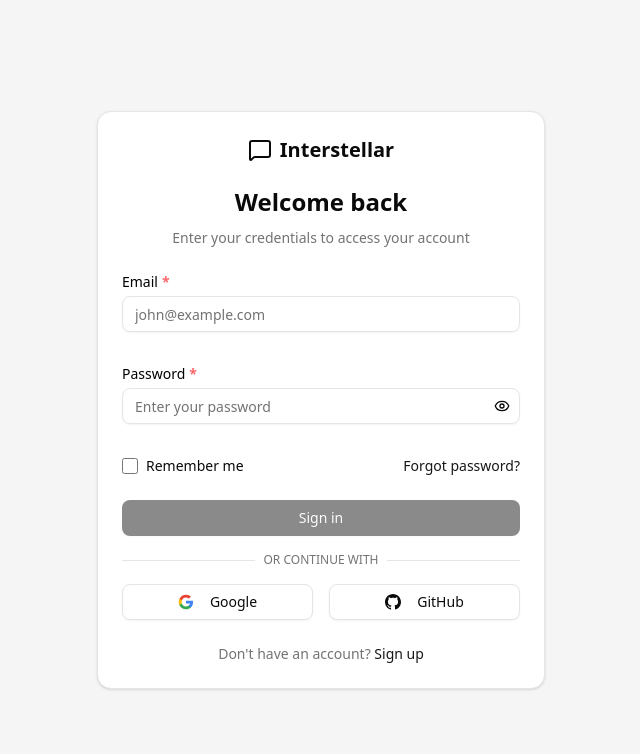
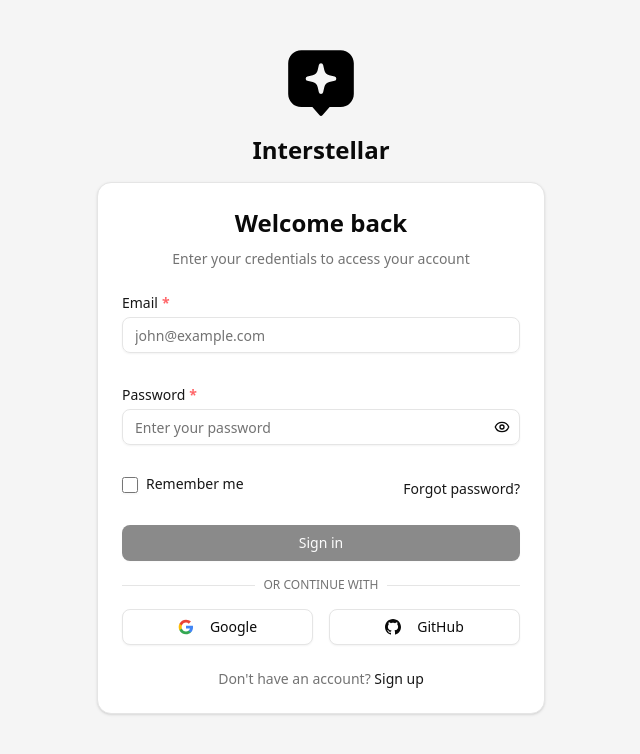
Before and after one commit to dinhngocduy2000/interstellar, a Next.js app: page /login in a window 1280 px wide. Shown: the top 754 px of the page, without its empty margins (319-959 px from the left). Built offline with nearby package versions, Linux system fonts and the light colour scheme; no server answers.

Commit message:
feat save session

```diff
--- a/next.config.ts
+++ b/next.config.ts
@@ -2,6 +2,25 @@
 
 const nextConfig: NextConfig = {
   /* config options here */
+  experimental: {
+    turbo: {
+      rules: {
+        "*.svg": {
+          loaders: ["@svgr/webpack"],
+          as: "*.js",
+        },
+      },
+    },
+  },
+  webpack: (config) => {
+    // Add rule for SVG files
+    config.module.rules.push({
+      test: /\.svg$/,
+      use: ["@svgr/webpack", "url-loader"],
+    });
+
+    return config;
+  },
   eslint: {
     ignoreDuringBuilds: true,
   },
--- a/package.json
+++ b/package.json
@@ -40,6 +40,7 @@
   },
   "devDependencies": {
     "@eslint/eslintrc": "^3",
+    "@svgr/webpack": "^8.1.0",
     "@tailwindcss/postcss": "^4",
     "@types/node": "^20",
     "@types/react": "^19",
@@ -58,7 +59,8 @@
     "tailwindcss": "^4",
     "tw-animate-css": "^1.3.6",
     "typescript": "^5",
-    "typescript-eslint": "^8.38.0"
+    "typescript-eslint": "^8.38.0",
+    "url-loader": "^4.1.1"
   },
   "lint-staged": {
     "*.{js,jsx,ts,tsx}": [
--- a/src/actions/cookie.ts
+++ b/src/actions/cookie.ts
@@ -26,7 +26,9 @@
   cookieStore.set({
     name: COOKIE_KEYS.ACCESS_TOKEN,
     value: res.accessToken,
-    expires: res.saveSession ? new Date(res.expiresIn) : undefined,
+    expires: res.saveSession
+      ? new Date().setDate(new Date().getDate() + 30)
+      : undefined,
     path: "/",
     httpOnly: true,
     sameSite: "lax",
@@ -35,7 +37,7 @@
     name: COOKIE_KEYS.REFRESH_TOKEN,
     value: res.refreshToken,
     expires: res.saveSession
-      ? new Date(res.expiresIn).setHours(new Date().getHours() + 2)
+      ? new Date().setDate(new Date().getDate() + 30)
       : undefined,
     path: "/",
     httpOnly: true,
@@ -45,7 +47,7 @@
     name: COOKIE_KEYS.SAVE_SESSION,
     value: String(res.saveSession),
     expires: res.saveSession
-      ? new Date(res.expiresIn).setHours(new Date().getHours() + 3)
+      ? new Date().setDate(new Date().getDate() + 30)
       : undefined,
   });
 };
--- /dev/null
+++ b/src/app/(auth)/layout.tsx
@@ -0,0 +1,20 @@
+import type { Metadata } from "next";
+import "@/assets/style/globals.css";
+import { DefaultMetadata } from "@/lib/utils";
+import AppLogoComponent from "@/components/reusable/app-logo-component";
+
+export const metadata: Metadata = DefaultMetadata;
+
+export default function AuthLayout({
+  children,
+}: Readonly<{
+  children: React.ReactNode;
+}>) {
+  return (
+    <div className="bg-muted w-full flex min-h-dvh flex-col gap-4 items-center p-6 py-12">
+      <AppLogoComponent width={70} height={70} />
+      <span className="font-bold text-2xl">Interstellar</span>
+      {children}
+    </div>
+  );
+}
--- a/src/app/(auth)/login/(login-form)/index.tsx
+++ b/src/app/(auth)/login/(login-form)/index.tsx
@@ -9,7 +9,6 @@
   CardTitle,
 } from "@/components/ui/card";
 import { Separator } from "@/components/ui/separator";
-import { MessageSquare } from "lucide-react";
 import Link from "next/link";
 import LoginFormComponent from "./login-form-component";
 
@@ -17,10 +16,6 @@
   return (
     <Card className="w-full max-w-md">
       <CardHeader className="space-y-1 text-center">
-        <div className="flex items-center justify-center gap-2 mb-4">
-          <MessageSquare className="h-6 w-6" />
-          <span className="font-bold text-xl">Interstellar</span>
-        </div>
         <CardTitle className="text-2xl font-bold">Welcome back</CardTitle>
         <CardDescription>
           Enter your credentials to access your account
@@ -78,7 +73,7 @@
         <p className="text-center text-sm text-muted-foreground w-full">
           Don&apos;t have an account?{" "}
           <Link
-            href="/auth/signup"
+            href="/signup"
             className="text-primary hover:underline font-medium"
           >
             Sign up
--- a/src/app/(auth)/login/(login-form)/login-form-component.tsx
+++ b/src/app/(auth)/login/(login-form)/login-form-component.tsx
@@ -1,7 +1,6 @@
 "use client";
 import { Button } from "@/components/ui/button";
 import { Input } from "@/components/ui/input";
-import { Label } from "@/components/ui/label";
 import { Eye, EyeOff } from "lucide-react";
 import Link from "next/link";
 import React, { useState } from "react";
@@ -23,15 +22,18 @@
   const {
     control,
     handleSubmit,
-    formState: { errors, isValid },
+    formState: { errors, isValid, isSubmitting },
   } = useForm<LoginForm>({
     resolver: zodResolver(LoginSchema),
     mode: "onChange",
+    defaultValues: {
+      saveSession: false,
+    },
   });
   const navigate = useRouter();
   const { mutateAsync } = useLoginMutation({
-    onSuccess: (res) => {
-      setCookiesAction(res);
+    onSuccess: (res, data) => {
+      setCookiesAction({ ...res, saveSession: data.saveSession });
       navigate.replace(ROUTE_PATH.HOME);
     },
     onError: (error) => {
@@ -103,14 +105,22 @@
 
       <div className="flex items-center justify-between">
         <div className="flex items-center space-x-2">
-          <input
-            id="remember"
-            type="checkbox"
-            className="h-4 w-4 rounded border-gray-300 text-primary focus:ring-primary"
+          <FormInputContainer
+            control={control}
+            name="saveSession"
+            label={"Remember me"}
+            errors={errors}
+            render={({ field }) => (
+              <Input
+                id="saveSession"
+                type="checkbox"
+                defaultChecked={field.value as boolean}
+                className="h-4 w-4 rounded border-gray-300 text-primary focus:ring-primary"
+                onChange={(e) => field.onChange(e.target.checked)}
+              />
+            )}
+            containerClassName="flex-row-reverse items-start"
           />
-          <Label htmlFor="remember" className="text-sm font-normal">
-            Remember me
-          </Label>
         </div>
         <Link
           href="/auth/forgot-password"
@@ -120,7 +130,12 @@
         </Link>
       </div>
 
-      <Button disabled={!isValid} type="submit" className="w-full">
+      <Button
+        loading={isSubmitting}
+        disabled={!isValid}
+        type="submit"
+        className="w-full"
+      >
         Sign in
       </Button>
     </form>
--- a/src/app/(auth)/login/layout.tsx
+++ /dev/null
@@ -1,17 +0,0 @@
-import type { Metadata } from "next";
-import "@/assets/style/globals.css";
-import { DefaultMetadata } from "@/lib/utils";
-
-export const metadata: Metadata = DefaultMetadata;
-
-export default function LoginLayout({
-  children,
-}: Readonly<{
-  children: React.ReactNode;
-}>) {
-  return (
-    <div className="bg-muted w-full flex min-h-dvh flex-col items-center justify-center p-6 py-0">
-      {children}
-    </div>
-  );
-}
--- /dev/null
+++ b/src/components/reusable/app-logo-component.tsx
@@ -0,0 +1,44 @@
+"use client";
+import React, { useEffect, useState } from "react";
+import { useTheme } from "next-themes";
+
+const AppLogoComponent = (props: React.SVGProps<SVGSVGElement>) => {
+  const { theme } = useTheme();
+  const [mounted, setMounted] = useState(false);
+  // Ensure the component is only rendered after mounting on the client
+  useEffect(() => {
+    setMounted(true);
+  }, []);
+
+  // Use a fallback fill value until the component is mounted
+  const fillColor = mounted
+    ? theme === "dark"
+      ? "white"
+      : "black"
+    : "transparent";
+  return (
+    <svg
+      xmlns="http://www.w3.org/2000/svg"
+      version="1.1"
+      width="512"
+      height="512"
+      x="0"
+      y="0"
+      viewBox="0 0 64 64"
+      fill={fillColor}
+      {...props}
+    >
+      <g>
+        <path
+          fillRule="evenodd"
+          d="M2 14C2 7.373 7.373 2 14 2h36c6.627 0 12 5.373 12 12v28c0 6.627-5.373 12-12 12H39.908l-6.403 7.317a2 2 0 0 1-3.01 0L24.093 54H14C7.373 54 2 48.627 2 42zm30 0a2 2 0 0 1 1.95 1.556l1.107 4.867a6 6 0 0 0 4.52 4.52l4.867 1.107a2 2 0 0 1 0 3.9l-4.867 1.107a6 6 0 0 0-4.52 4.52l-1.107 4.866a2 2 0 0 1-3.9 0l-1.107-4.866a6 6 0 0 0-4.52-4.52l-4.866-1.107a2 2 0 0 1 0-3.9l4.866-1.107a6 6 0 0 0 4.52-4.52l1.107-4.866A2 2 0 0 1 32 14z"
+          clipRule="evenodd"
+          opacity="1"
+          data-original="#000000"
+        ></path>
+      </g>
+    </svg>
+  );
+};
+
+export default AppLogoComponent;
--- a/src/components/ui/label.tsx
+++ b/src/components/ui/label.tsx
@@ -13,7 +13,7 @@
     <LabelPrimitive.Root
       data-slot="label"
       className={cn(
-        "flex items-center gap-2 text-sm leading-none font-medium select-none group-data-[disabled=true]:pointer-events-none group-data-[disabled=true]:opacity-50 peer-disabled:cursor-not-allowed peer-disabled:opacity-50",
+        "flex items-center gap-2 text-primary text-sm leading-none font-medium select-none group-data-[disabled=true]:pointer-events-none group-data-[disabled=true]:opacity-50 peer-disabled:cursor-not-allowed peer-disabled:opacity-50",
         className,
       )}
       {...props}
--- a/src/lib/queries/auth-query.ts
+++ b/src/lib/queries/auth-query.ts
@@ -3,7 +3,7 @@
 import { LoginForm, LoginResponse } from "../interfaces/auth";
 import { loginAPI } from "../api/auth";
 type ILoginMutation = Omit<IMutation, "onSuccess"> & {
-  onSuccess: (_data: LoginResponse) => void;
+  onSuccess: (_res: LoginResponse, _data: LoginForm) => void;
 };
 export const useLoginMutation = ({
   onSuccess,
@@ -13,10 +13,10 @@
 }: ILoginMutation) => {
   return useMutation({
     mutationFn: async (data: LoginForm) => {
-      return await loginAPI(data, signal);
+      return await loginAPI({ ...data, saveSession: undefined }, signal);
     },
-    onSuccess: (data) => {
-      onSuccess?.(data);
+    onSuccess: (data, variables) => {
+      onSuccess?.(data, variables);
     },
     onError: (error) => {
       onError?.(error);
--- a/src/lib/schemas/login-schema.ts
+++ b/src/lib/schemas/login-schema.ts
@@ -3,4 +3,5 @@
 export const LoginSchema = z.object({
   email: z.email().min(1, { error: "Email is required" }),
   password: z.string().min(1, { error: "Password is required" }),
+  saveSession: z.boolean().optional(),
 });
--- /dev/null
+++ b/svg.d.ts
@@ -0,0 +1,7 @@
+// svg.d.ts
+declare module "*.svg" {
+  import React from "react";
+  export const ReactComponent: React.FunctionComponent<
+    React.SVGProps<SVGSVGElement>
+  >;
+}
```
Also changed, not shown: src/assets/svgs/app-logo.svg (added), 1 other file (tests, documents, lock files or other folders).
